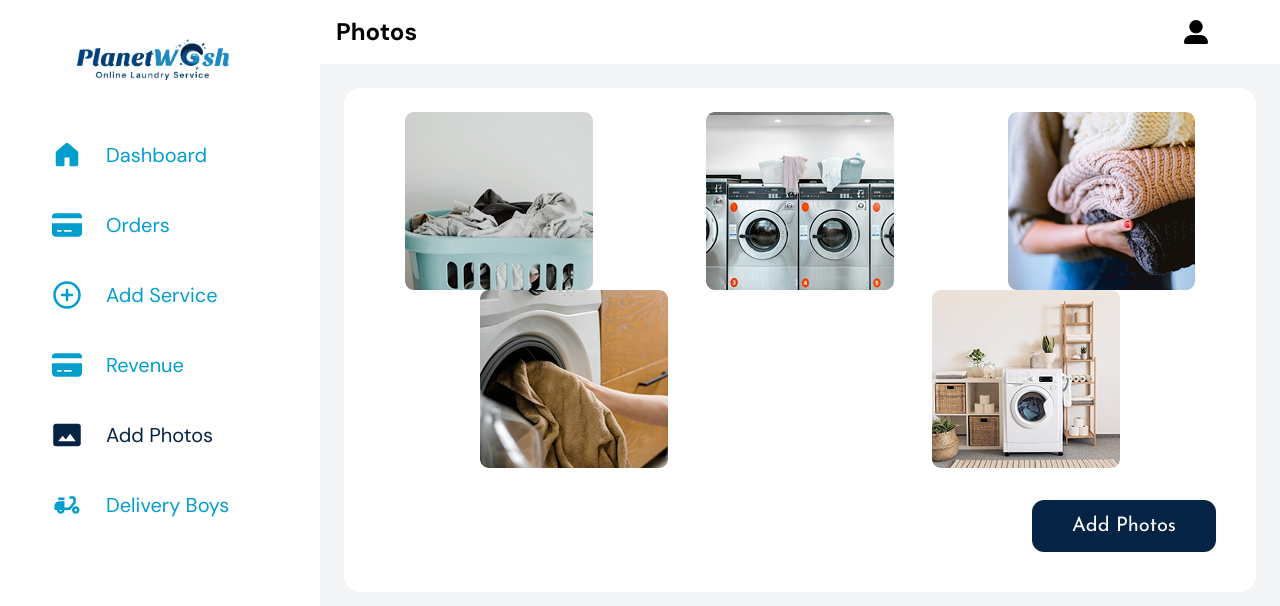
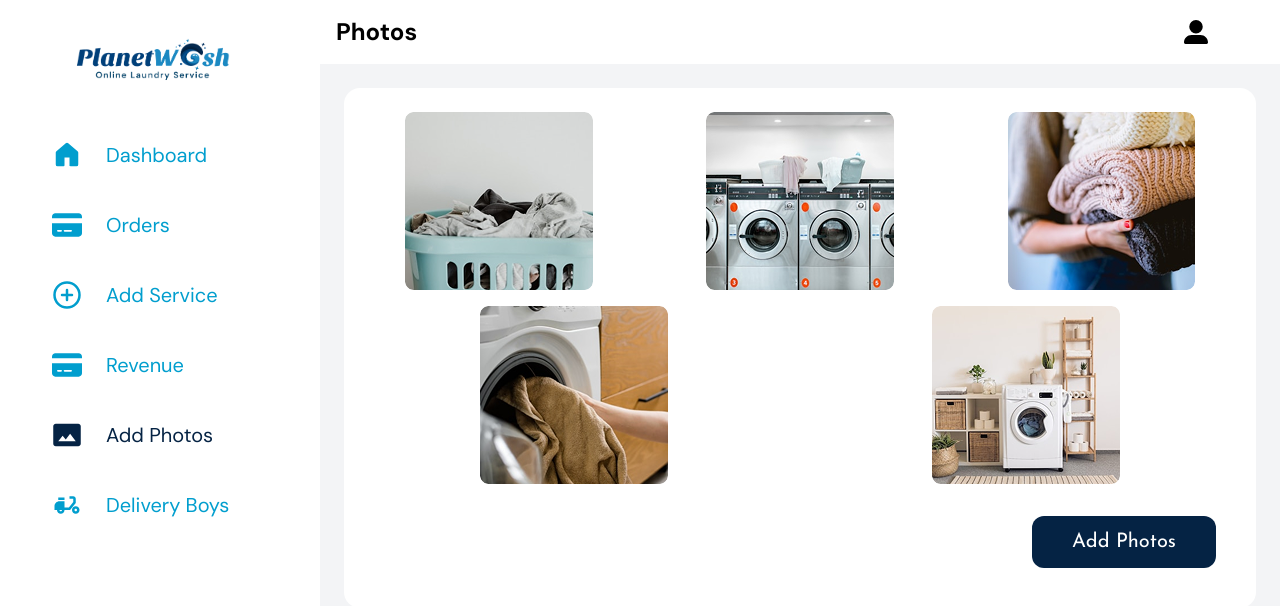
Before and after one commit to sarang136/Planetwash-Dashboard, a React (Vite) app: page /home/addphotos in a window 1280 px wide. Shown: the top 606 px of the page. Built offline with nearby package versions, Linux system fonts and the light colour scheme.

Commit message:
commit changes

```diff
--- a/src/admin/pages/AddPhotos.jsx
+++ b/src/admin/pages/AddPhotos.jsx
@@ -20,16 +20,16 @@ const AddPhotos = () => {
 
                 {/* Image Grid */}
 
-                <div className='flex flex-wrap p-2 justify-between gap-4 md:gap-0 md:p-0 md:gap-x-10 sm:justify-start xl:flex xl:flex-row xl:justify-around'>
+                <div className='flex flex-wrap p-4 justify-center gap-4 md:gap-4 md:p-0 md:gap-x-10 sm:justify-start xl:flex xl:flex-row xl:justify-around'>
                     {images.map((img, index) => (
                         <div key={index} className=''>
                             <img
                                 src={img}
                                 alt={`uploaded-${index}`}
-                                className='rounded-lg md:w-full md:h-full h-[unset] w-[unset]'
+                                className='rounded-lg md:w-full md:h-full  w-[150px] '
                             />
                             {/* <button
-                                className='h-[38px] w-[40px] p-2 relative bottom-10 left-10 bg-white rounded-md text-red-500 transition hover:bg-gray-100'
+                                className='h-[38px] w-[40px] p-2 relative bottom-11 left-2 bg-white rounded-md text-red-500 transition hover:bg-gray-100 '
                             >
                                 <BiSolidTrash size={20} />
                             </button> */}
```
